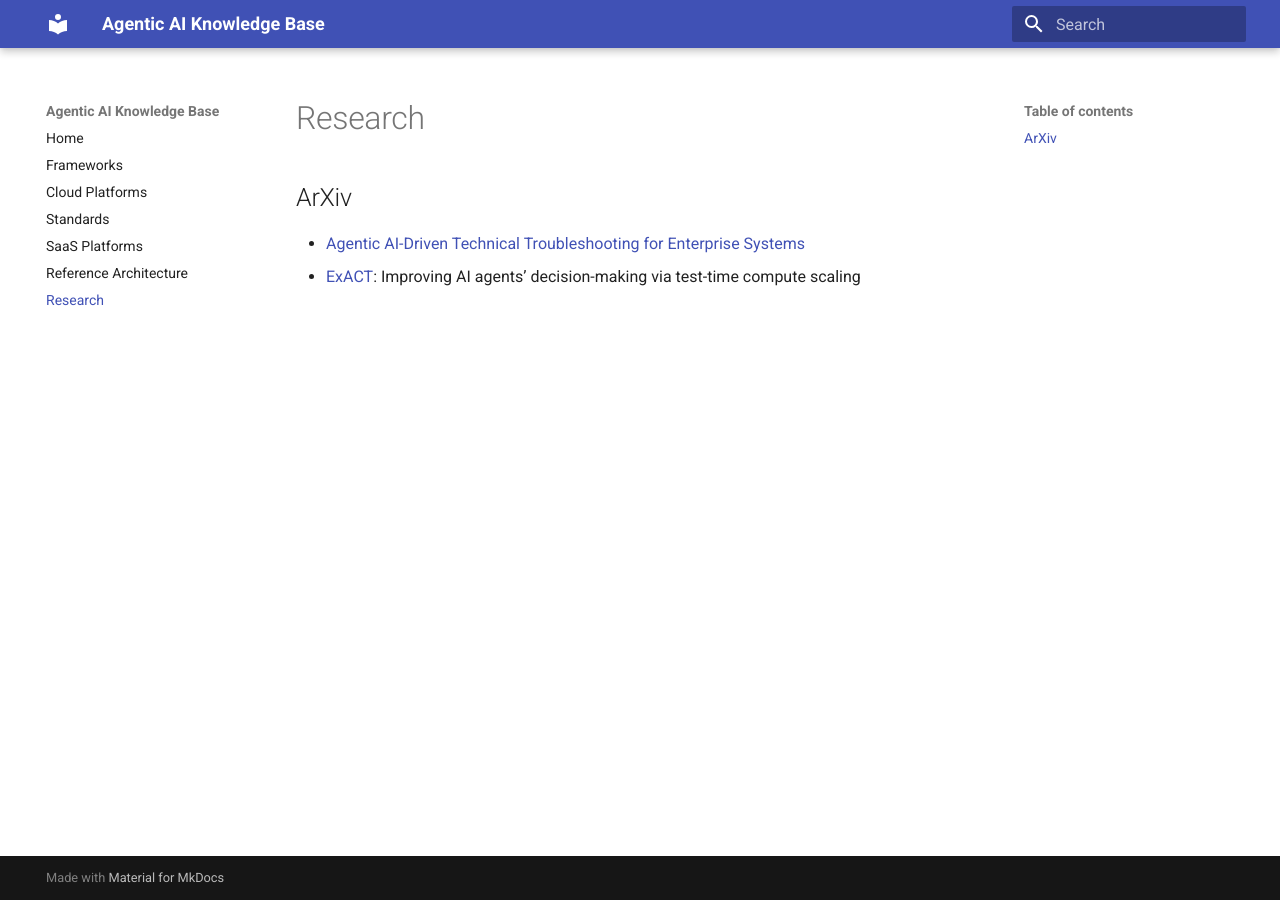
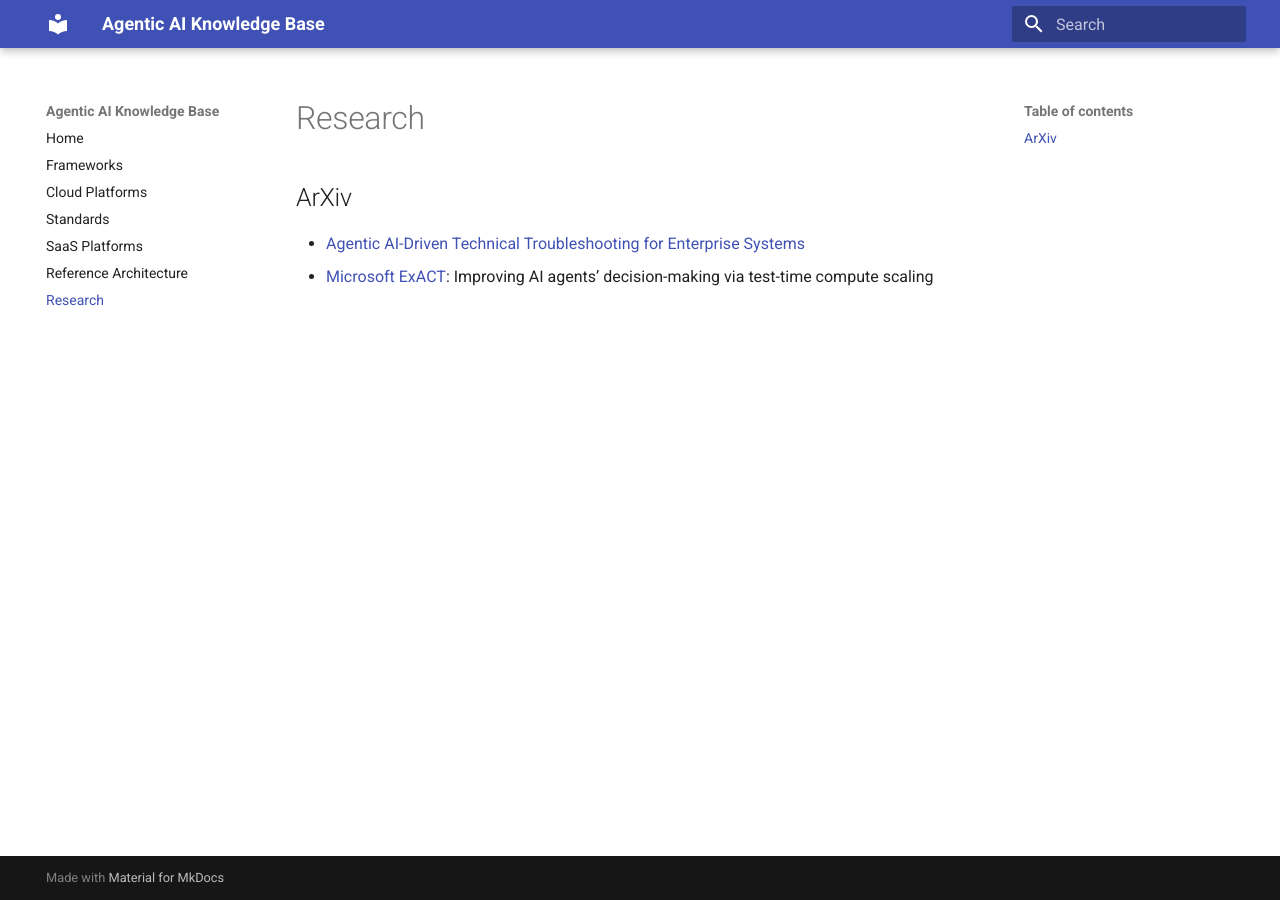
Before and after one commit to ankurkumarz/agentic-ai-knowledge-base, an MkDocs documentation site: the page built from docs/Research/README.md, in a window 1280 px wide. Built offline with MkDocs 1.6.1 and Material for MkDocs 9.7.7, drawn with Linux system fonts in a browser that asks for light colours.

Commit message:
Update README.md

```diff
--- a/docs/Research/README.md
+++ b/docs/Research/README.md
@@ -5,4 +5,4 @@
 ## ArXiv
 
 - [Agentic AI-Driven Technical Troubleshooting for Enterprise Systems](https://arxiv.org/abs/2412.12006)
-- [ExACT](https://www.microsoft.com/en-us/research/blog/exact-improving-ai-agents-decision-making-via-test-time-compute-scaling/): Improving AI agents’ decision-making via test-time compute scaling
+- [Microsoft ExACT](https://www.microsoft.com/en-us/research/blog/exact-improving-ai-agents-decision-making-via-test-time-compute-scaling/): Improving AI agents’ decision-making via test-time compute scaling
```
